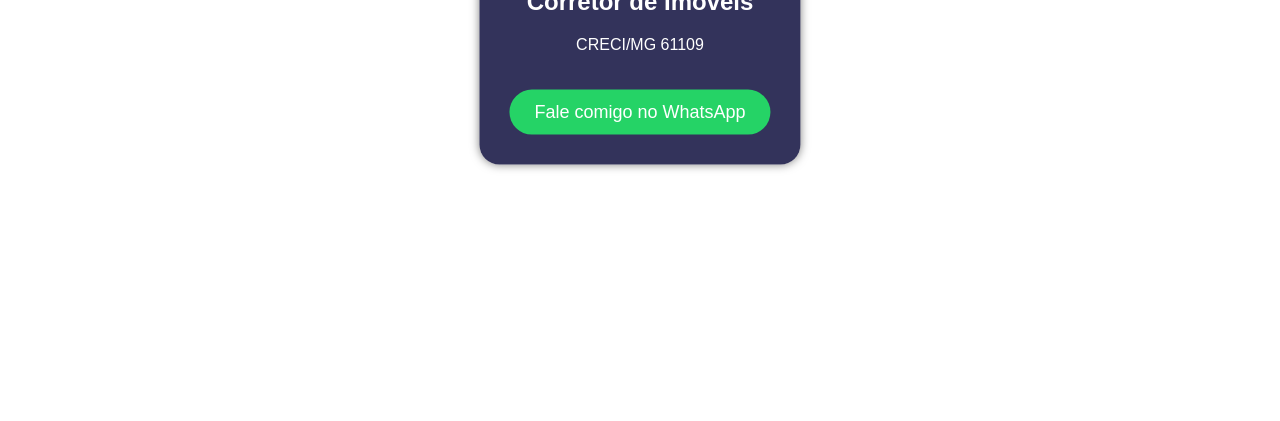
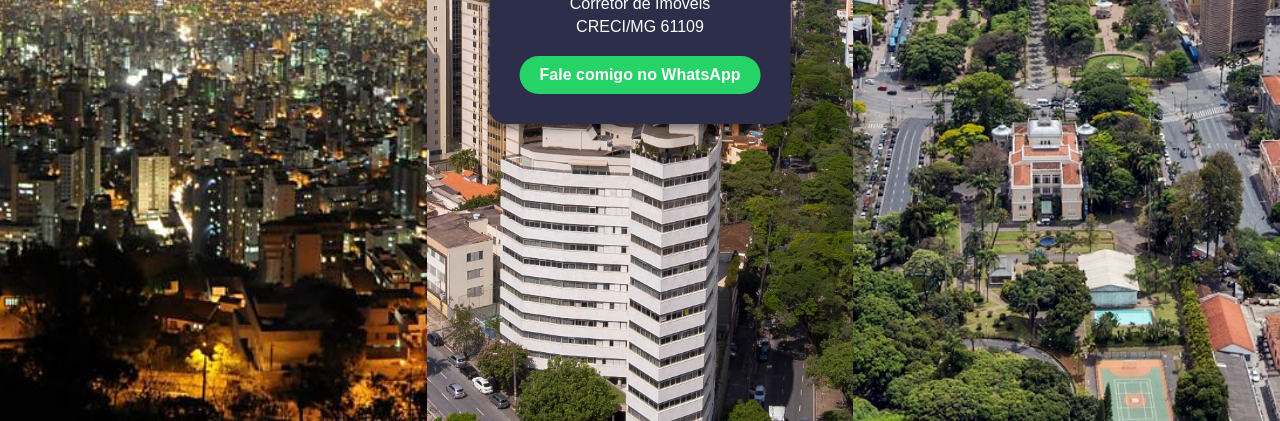
Before and after one commit to LGCCARVALHO/CARTAO---LUAN-CORRETOR, a plain HTML site: page index.html in a window 1280 px wide. Shown: the part 379-800 px from the top of the page. Drawn offline with Linux system fonts and the light colour scheme.

Commit message:
Add files via upload

```diff
--- a/index.html
+++ b/index.html
@@ -4,56 +4,66 @@
 <head>
     <meta charset="UTF-8">
     <meta name="viewport" content="width=device-width, initial-scale=1.0">
-  <title>Cartão Digital - Luan Carvalho</title>
+    <title>Luan Carvalho - Corretor de Imóveis</title>
     <style>
         body {
             margin: 0;
+            padding: 0;
             font-family: Arial, sans-serif;
-      color: white;
-      text-align: center;
+            background: #333;
+            color: #fff;
         }
         .mosaico {
             display: flex;
             flex-wrap: wrap;
+            height: 100vh;
+            overflow: hidden;
         }
         .mosaico img {
-      width: 33.3%;
-      height: 250px;
+            width: 33.33%;
             object-fit: cover;
+            height: 100vh;
         }
         .cartao {
             position: absolute;
             top: 50%;
             left: 50%;
             transform: translate(-50%, -50%);
-      background-color: rgba(0,0,50,0.8);
+            background: #2c2e4a;
             padding: 30px;
-      border-radius: 20px;
-      box-shadow: 0 0 10px rgba(0,0,0,0.5);
+            border-radius: 16px;
+            box-shadow: 0 4px 10px rgba(0,0,0,0.5);
+            text-align: center;
+        }
+        .cartao h1 {
+            margin: 0 0 10px;
+        }
+        .cartao p {
+            margin: 5px 0;
         }
         .whatsapp-btn {
-      margin-top: 20px;
             display: inline-block;
+            margin-top: 15px;
+            padding: 10px 20px;
             background-color: #25D366;
-      color: white;
-      padding: 12px 25px;
+            color: #fff;
+            text-decoration: none;
             border-radius: 30px;
-      text-decoration: none;
-      font-size: 18px;
+            font-weight: bold;
         }
     </style>
 </head>
 <body>
     <div class="mosaico">
-    <img src="bh1.jpg" alt="Belo Horizonte 1">
-    <img src="bh2.jpg" alt="Belo Horizonte 2">
-    <img src="bh3.jpg" alt="Belo Horizonte 3">
+        <img src="imagem1.jpg" alt="BH 1">
+        <img src="imagem2.jpg" alt="BH 2">
+        <img src="imagem3.jpg" alt="BH 3">
     </div>
     <div class="cartao">
         <h1>Luan Carvalho</h1>
-    <h2>Corretor de Imóveis</h2>
+        <p>Corretor de Imóveis</p>
         <p>CRECI/MG 61109</p>
-    <a class="whatsapp-btn" href="https://wa.me/5531983553181" target="_blank">Fale comigo no WhatsApp</a>
+        <a class="whatsapp-btn" href="https://wa.me/5531999999999" target="_blank">Fale comigo no WhatsApp</a>
     </div>
 </body>
 </html>
```
Also changed, not shown: imagem1.jpg (added), imagem2.jpg (added), imagem3.jpg (added). Lines whose indentation alone changed are shown as unchanged.
